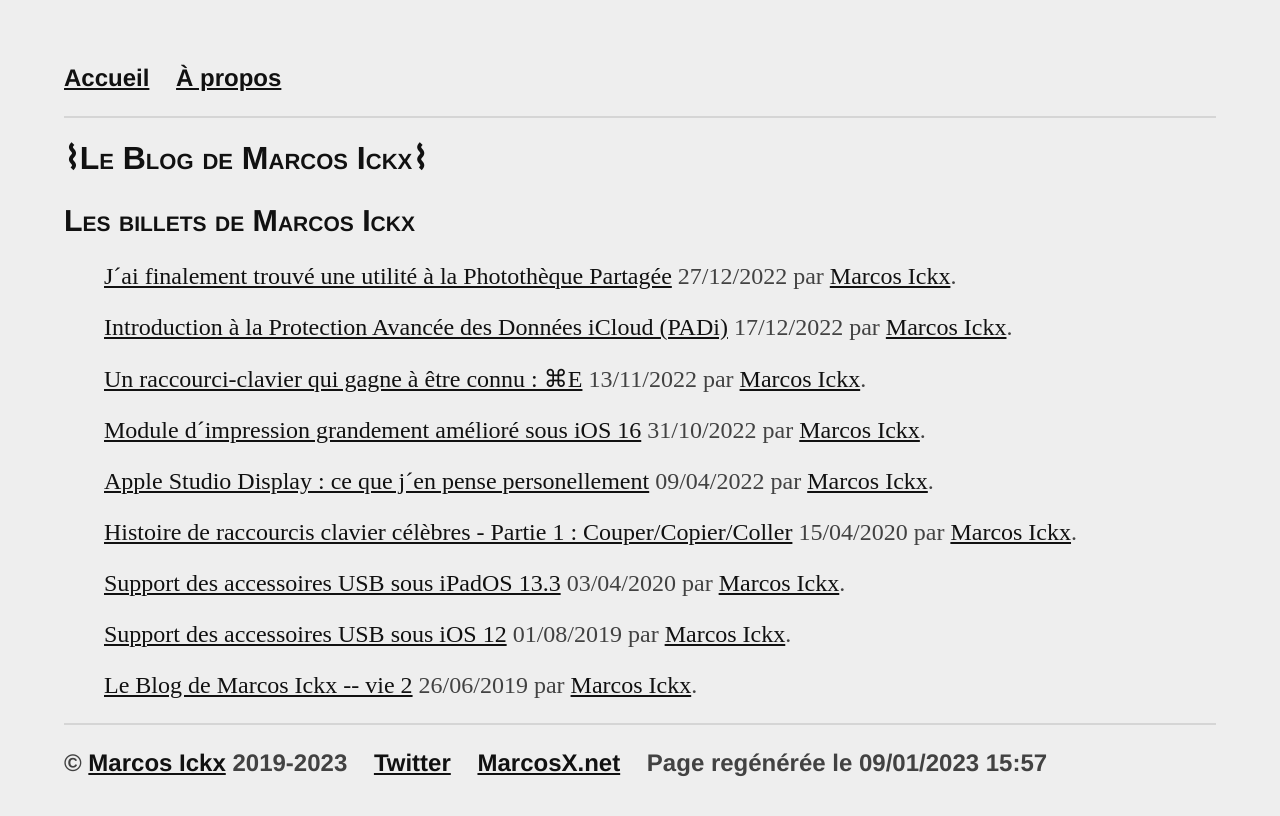
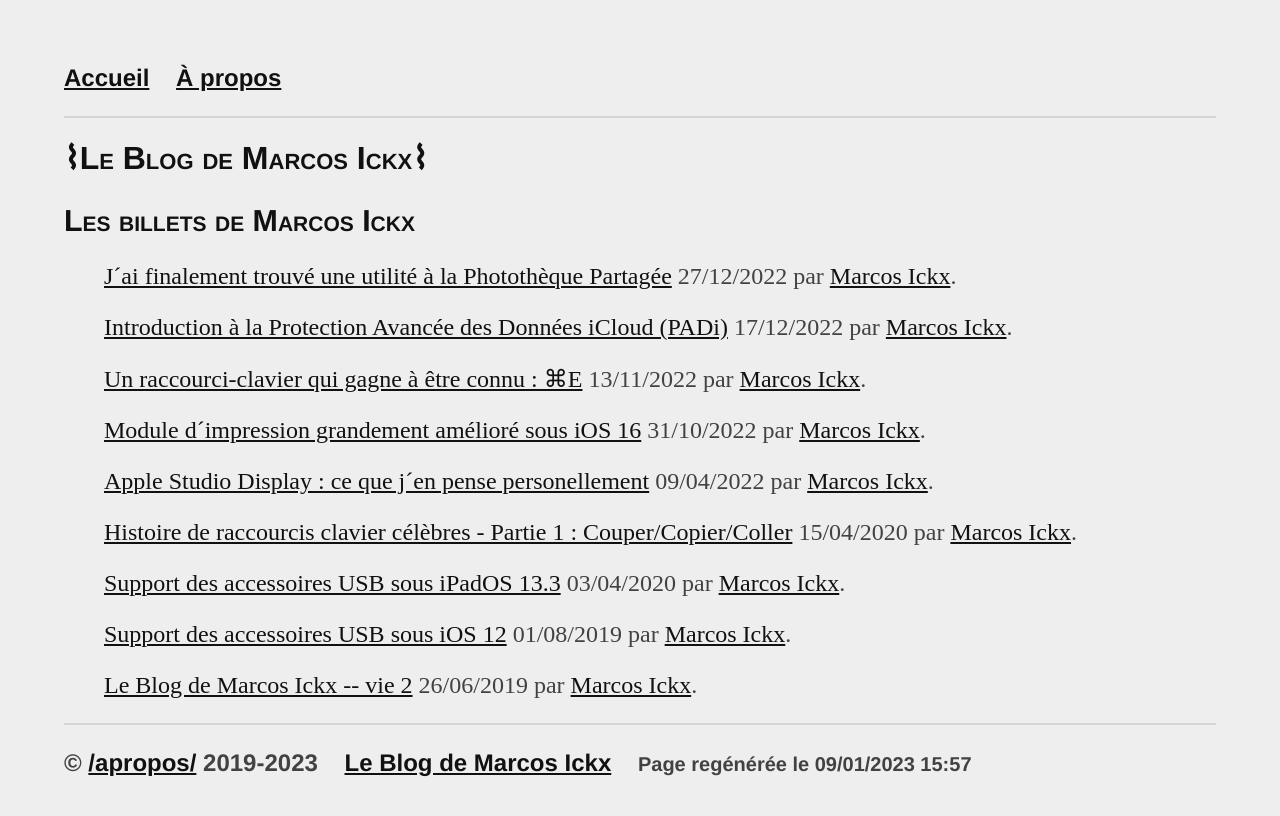
Before and after one commit to MarcosIckx/PreviewMarcosxNet, a Jekyll site: the page built from index.html, in a window 1280 px wide. Shown: the top 816 px of the page. Built offline with Jekyll 4.4.1, drawn with Linux system fonts in a browser that asks for light colours; the list of posts is cut into pages by our own code.

Commit message:
Update footer.html

```diff
--- a/_includes/footer.html
+++ b/_includes/footer.html
@@ -1,8 +1,8 @@
 		<footer>
     		<ul>
-			<li>&copy; <a href="/apropos/">Marcos Ickx</a> 2019-2023</li>
-        		<li><a href="https://twitter.com/MarcosIckx">Twitter</a></li>
-        		<li><a href="https://blog.MarcosX.net">MarcosX.net</a></li>
-			<li>Page regénérée le {{ "now" | date: "%d/%m/%Y %H:%M" }}</li>
+			<li>&copy; <a href="{{site.author.url}}">{{site.author.url}}</a> 2019-<time datetime="{{ site.time | date_to_xmlschema }}">{{site.time | date: "%Y" }}</time></li>
+        		<li><a href="https://twitter.com/{{site.author.twitter">Twitter</a></li>
+        		<li><a href="{{site.url}}">{{site.name}}</a></li>
+			<li><small>Page regénérée le <time datetime="{{ 'now' | date_to_xmlschema }}">{{ "now" | date: "%d/%m/%Y %H:%M" }}</time></small></li>
 			</ul>
 		</footer>
```
